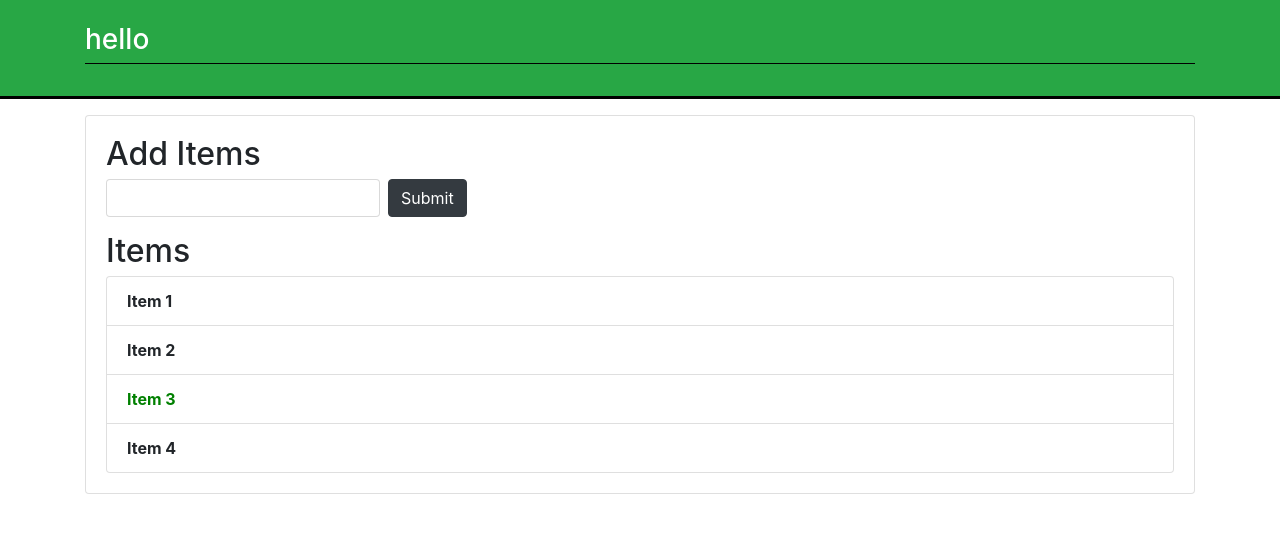
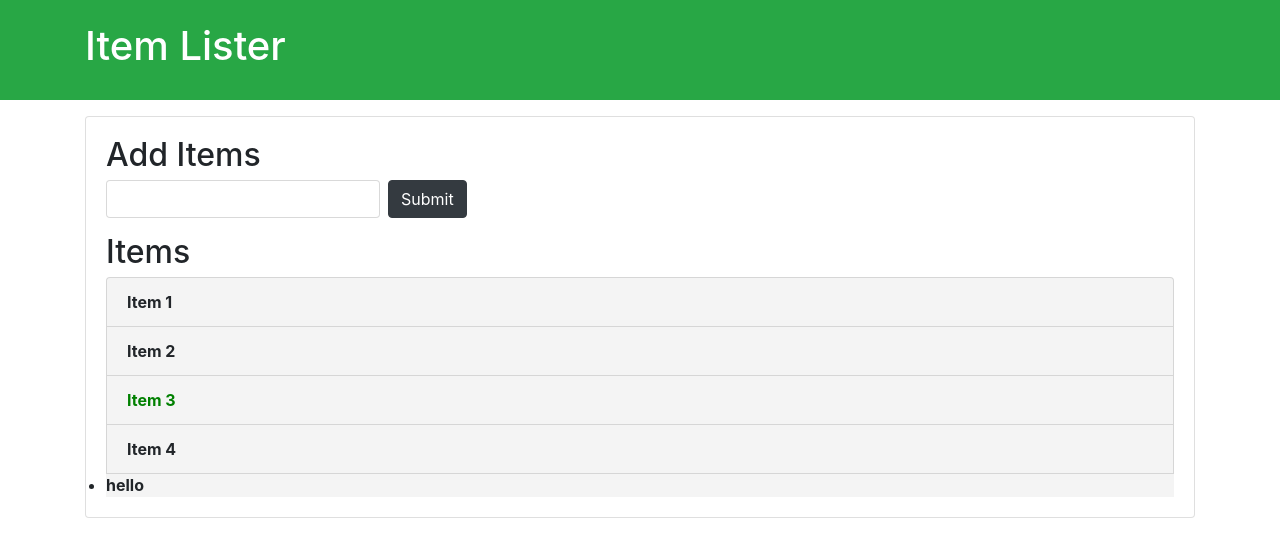
Before and after one commit to manojmax75/dom-manipulation, a plain HTML site: page index.html in a window 1280 px wide. Drawn offline with nearby package versions, Linux system fonts and the light colour scheme.

Commit message:
getelementbytagname

```diff
--- a/demo.js
+++ b/demo.js
@@ -1,36 +1,56 @@
-console.log(document.location)
-console.log(document.URL)
-console.log(document.title)
-document.title=123;
-console.log(document.title)
-console.log(document.doctype)
-console.log(document)
-console.log(document.head)
+// console.log(document.location)
+// console.log(document.URL)
+// console.log(document.title)
+// document.title=123;
+// console.log(document.title)
+// console.log(document.doctype)
+// console.log(document)
+// console.log(document.head)
 
-console.log(document.all)
-console.log(document.forms[0])
+// console.log(document.all)
+// console.log(document.forms[0])
 
-console.log(document.links)
-console.log(document.images)
+// console.log(document.links)
+// console.log(document.images)
 
-const title=document.getElementById("header-title")
-const mainheader=document.getElementById("main-header")
+// const title=document.getElementById("header-title")
+// const mainheader=document.getElementById("main-header")
 
-console.log(title)
+// console.log(title)
 // title.textContent="goodbye"
 // title.textContent="hello"
 
 // console.log(title.innerText)
 // console.log(title.textContent)
-console.log(title.innerHTML="<h3>hello</h3>")
 
-title.style.borderBottom="solid 1px #000"
-mainheader.style.borderBottom="solid 3px #000"
 
-var items= document.getElementsByClassName("list-group-item");
-console.log(items[1])
-items[2].style.color="green"
 
-for(let i=0;i<items.length;i++){
-    items[i].style.fontWeight="bold"
+// console.log(title.innerHTML="<h3>hello</h3>")
+
+// title.style.borderBottom="solid 1px #000"
+// mainheader.style.borderBottom="solid 3px #000"
+
+
+// edit the li by class name
+
+
+// var items= document.getElementsByClassName("list-group-item");
+// console.log(items[1])
+// items[2].style.color="green"
+// // items[1].style.backgroundColor="green"
+
+// for(let i=0;i<items.length;i++){
+//     items[i].style.fontWeight="bold"
+// }
+
+//edit the li by tag name
+
+var li= document.getElementsByTagName("li");
+console.log(li[1])
+li[2].style.color="green"
+li[1].style.backgroundColor="#f4f4f4"
+
+for(let i=0;i<li.length;i++){
+    li[i].style.fontWeight="bold"
+    li[i].style.backgroundColor="#f4f4f4"
 }
--- a/index.html
+++ b/index.html
@@ -26,6 +26,7 @@
       <li class="list-group-item">Item 2</li>
       <li class="list-group-item">Item 3</li>
       <li class="list-group-item">Item 4</li>
+      <li>hello</li>
     </ul>
    </div>
   </div>
```
